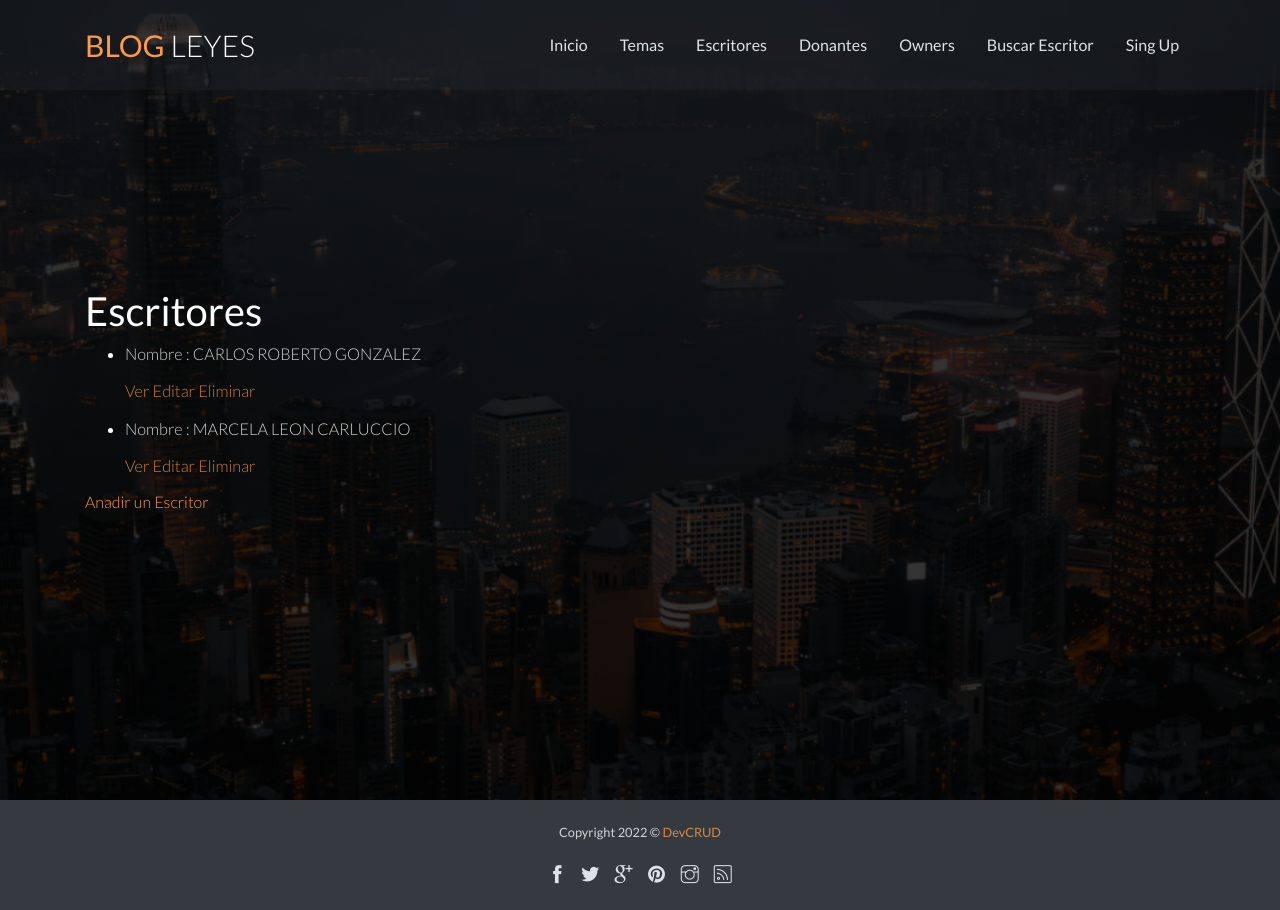
After one commit to matiasleyes/Entrega1Leyes, a Django app: page /writer/list in a window 1280 px wide. The commit adds this page. Run offline with Django 4.2, Linux system fonts and the light colour scheme; data comes from the database, SQL or seed files in the repository; both versions use the stored data as it was after the commit; some libraries are stand-ins or nearby versions.

Commit message:
todo sobre escritores

```diff
--- a/BlogLeyes/Templates/BlogLeyes/padre.html
+++ b/BlogLeyes/Templates/BlogLeyes/padre.html
@@ -28,16 +28,16 @@
                         <a class="nav-link" href="{% url 'Inicio' %}">Inicio</a>
                     </li>
                     <li class="nav-item">
-                        <a class="nav-link" href="{% url 'Theme' %}">Temas</a>
+                        <a class="nav-link" href="/themes/list">Temas</a>
                     </li>
                     <li class="nav-item">
-                        <a class="nav-link" href="{% url 'Writer' %}">Escritores</a>
+                        <a class="nav-link" href="{% url 'writerList' %}">Escritores</a>
                     </li>
                     <li class="nav-item">
                         <a class="nav-link" href="{% url 'Donor' %}">Donantes</a>
                     </li>
                     <li class="nav-item">
-                        <a class="nav-link" href="{% url 'Owner' %}">Owners</a>
+                        <a class="nav-link" href="/owner/list">Owners</a>
                     </li>
                     <li class="nav-item">
                         <a class="nav-link" href="{% url 'BusquedaEscritor' %}">Buscar Escritor</a>
--- /dev/null
+++ b/BlogLeyes/Templates/BlogLeyes/writerList.html
@@ -0,0 +1,24 @@
+
+{% extends "BlogLeyes/padre.html" %}
+
+{% load static %}
+{% block content %}
+<h1>Escritores</h1>
+<ul>
+
+    {% for writer in object_list %}
+
+        <li>
+            <p>Nombre : {{writer.nombre}} {{writer.apellido}}</p>
+            <p>
+            <a href="{% url 'writerDetail' writer.id %}"> Ver</a>
+            <a href="{% url 'writerEdit' writer.id %}">Editar</a>
+            <a href="{% url 'writerDelete' writer.id %}">Eliminar</a>
+            </p>
+        </li>
+
+    {% endfor %}
+</ul>
+
+<a href="{% url 'writerNew' %}">Anadir un Escritor</a>
+{% endblock %}
--- a/BlogLeyes/models.py
+++ b/BlogLeyes/models.py
@@ -1,7 +1,5 @@
 from django.db import models
 import uuid
-
-
 
 # Create your models here.
 class Writer(models.Model):
@@ -11,7 +9,7 @@ class Writer(models.Model):
     edad = models.IntegerField()
     especialidad = models.CharField(max_length=50)
     def __str__(self):
-        return self.nombre, self.apellido, self.especialidad
+        return self.nombre, self.apellido, self.edad, self.especialidad
 
 class Themes(models.Model):
     id = models.CharField(default=uuid.uuid4(), primary_key=True, max_length=100)
--- a/BlogLeyes/urls.py
+++ b/BlogLeyes/urls.py
@@ -2,19 +2,39 @@ from django.urls import path
 from BlogLeyes import views
 
 urlpatterns = [
+
+    path('',views.inicio, name='Inicio'),
+    path('inicio',views.inicio, name='Inicio'),
+
     #Login-----------
     path('login/',views.login_request, name="Login"),
     path('register/', views.register, name='Register'),
 
+    #Writer----------
+    path('writer/list',views.writerList.as_view(),name='writerList'),
+    path(r'^(?P<pk>\d+)$',views.writerDetail.as_view(),name='writerDetail'),
+    path(r'^nuevo$',views.writerMake.as_view(),name='writerNew'),
+    path(r'^editar/(?P<pk>\d+)$',views.writerUpdate.as_view(),name='writerEdit'),
+    path(r'^borrar/(?P<pk>\d+)$',views.writerDelete.as_view(),name='writerDelete'),
 
-    path('writer/', views.writer, name='Writer'),
+    #Owner----------
+    path('owner/list',views.ownerList.as_view(),name='ownerList'),
+    path(r'^(?P<pk>\d+)$',views.ownerDetail.as_view(),name='ownerDetail'),
+    path(r'^nuevo$',views.ownerMake.as_view(),name='ownerNew'),
+    path(r'^editar/(?P<pk>\d+)$',views.ownerUpdate.as_view(),name='ownerEdit'),
+    path(r'^borrar/(?P<pk>\d+)$',views.ownerDelete.as_view(),name='ownerDelete'),
+
+    #Themes----------
+    path('themes/list',views.themesList.as_view(),name='themesList'),
+    path(r'^(?P<pk>\d+)$',views.themesDetail.as_view(),name='themesDetail'),
+    path(r'^nuevo$',views.themesMake.as_view(),name='themesNew'),
+    path(r'^editar/(?P<pk>\d+)$',views.themesUpdate.as_view(),name='themesEdit'),
+    path(r'^borrar/(?P<pk>\d+)$',views.themesDelete.as_view(),name='themesDelete'),
+
+
     path('articulo', views.articulo, name='Articulo'),
-    path('owner/', views.owner, name='Owner'),
-    path('inicio/',views.inicio, name='Inicio'),
     path('donor/', views.donor, name='Donor'),
-    path('themes/', views.themes, name='Theme'),
     path('topics/', views.topics, name='Topics'),
-    path('',views.inicio, name='Inicio'),
     path('busquedaEscritor/', views.busquedaEscritor, name="BusquedaEscritor"),
     path('buscar/', views.buscar, name='buscar'),
 ]
--- a/BlogLeyes/views.py
+++ b/BlogLeyes/views.py
@@ -4,6 +4,9 @@ from django.http import HttpResponse
 from .forms import WriterForm, ThemesForm, OwnerForm, DonorForm
 from django.contrib.auth.forms import AuthenticationForm, UserCreationForm
 from django.contrib.auth import login, logout, authenticate
+from django.views.generic import ListView
+from django.views.generic.detail import DetailView
+from django.views.generic.edit import CreateView, UpdateView, DeleteView
 
 def inicio(request):
 
@@ -58,62 +61,103 @@ def register(request):
         return render(request, "BlogLeyes/register.html", {"form":form})
 
 
+#WRITER---------------------------------------------------------------------------------
+def writer(request):
+    return render(request,"BlogLeyes/writer.html")
+
+class writerList(ListView):
+
+    model = Writer
+    template_name = "BlogLeyes/writerList.html"
+
+class writerDetail(DetailView):
+
+    model = Writer
+    template_name = "BlogLeyes/writerDetail.html"
+
+class writerMake(CreateView):
+
+    model = Writer
+    success_url = "/writer/list"
+    fields = [ 'nombre', 'apellido', 'edad','especialidad' ]
+
+class writerUpdate(UpdateView):
+
+    model = Writer
+    success_url = "/writer/list"
+    fields = [ 'nombre', 'apellido', 'edad', 'especialidad' ]
+
+class writerDelete(DeleteView):
+
+    model = Writer
+    success_url = "/writer/list"
+
+#THEMES---------------------------------------------------------------------------------
+def themes(request):
+    return render(request,"BlogLeyes/themes.html")
+
+class themesList(ListView):
+
+    model = Themes
+    template_name = "BlogLeyes/themesList.html"
+
+class themesDetail(DetailView):
+
+    model = Themes
+    template_name = "BlogLeyes/themesDetail.html"
+
+class themesMake(CreateView):
+
+    model = Themes
+    success_url = "/themes/list"
+    fields = [ 'tema' ]
+
+class themesUpdate(UpdateView):
+
+    model = Themes
+    success_url = "/themes/list"
+    fields = [ 'tema' ]
+
+class themesDelete(DeleteView):
+
+    model = Themes
+    success_url = "/themes/list"
 
 
-def writer(request):
-    if request.method == "POST":
+#TOPICS---------------------------------------------------------------------------------
+def topics(request):
+    return render(request,"BlogLeyes/topics.html")
 
-        myForm = WriterForm(request.POST)
-        print(myForm)
-        if myForm.is_valid:
-            information = myForm.cleaned_data
-            writer = Writer(nombre = information["nombre"], apellido = information["apellido"], edad = information["edad"], especialidad= information["especialidad"])
-            writer.save()
-            return render(request, "BlogLeyes/inicio.html")
-    else:
+#OWNER ---------------------------------------------------------------------------------
+def owner(request):
+    return render(request,"BlogLeyes/owner.html")
 
-        myForm = WriterForm()
+class ownerList(ListView):
 
-    return render(request, "BlogLeyes/writer.html", {"myForm": myForm})
+    model = Owner
+    template_name = "BlogLeyes/ownerList.html"
 
-def themes(request):
-    temas = Themes.objects.all()
-    if request.method == "POST":
+class ownerDetail(DetailView):
 
-        myForm = ThemesForm(request.POST)
-        print(myForm)
-        if myForm.is_valid:
-            information = myForm.cleaned_data
-            theme = Themes(tema = information["tema"])
-            theme.save()
-            return render(request, "BlogLeyes/inicio.html")
-    else:
+    model = Owner
+    template_name = "BlogLeyes/ownerDetail.html"
 
-        myForm = ThemesForm()
+class ownerMake(CreateView):
 
-    return render(request, "BlogLeyes/themes.html", {"myForm": myForm})
+    model = Owner
+    success_url = "/owner/list"
+    fields = [ 'nombre', 'apellido', 'shares']
 
+class ownerUpdate(UpdateView):
 
+    model = Owner
+    success_url = "/owner/list"
+    fields = [ 'nombre', 'apellido', 'shares']
 
-def topics(request):
-    return render(request, "BlogLeyes/topics.html")
+class ownerDelete(DeleteView):
 
-def owner(request):
-    if request.method == "POST":
-
-        myForm = OwnerForm(request.POST)
-        print(myForm)
-        if myForm.is_valid:
-            information = myForm.cleaned_data
-            owners = Owner(nombre = information["nombre"], apellido = information["apellido"], shares = information["shares"])
-            owners.save()
-            owners = Owner.objects.filter()
-            return render(request, "BlogLeyes/inicio.html")
-    else:
-
-        myForm = OwnerForm()
-
-    return render(request, "BlogLeyes/owner.html", {"myForm": myForm})
+    model = Owner
+    success_url = "/owner/list"
 
 def donor(request):
     if request.method == "POST":
--- a/Entrega1Leyes/urls.py
+++ b/Entrega1Leyes/urls.py
@@ -20,5 +20,5 @@ from BlogLeyes.views import writer, articulo, owner, inicio, themes, topics, don
 
 urlpatterns = [
     path('admin/', admin.site.urls),
-    path('BlogLeyes/', include("BlogLeyes.urls")),
+    path('', include("BlogLeyes.urls")),
 ]
```
Also changed, not shown: BlogLeyes/Templates/BlogLeyes/writerDetail.html (added, +12 -0 lines), BlogLeyes/Templates/BlogLeyes/writer_confirm_delete.html (added, +14 -0 lines), BlogLeyes/Templates/BlogLeyes/writer_form.html (added, +12 -0 lines), db.sqlite3.
